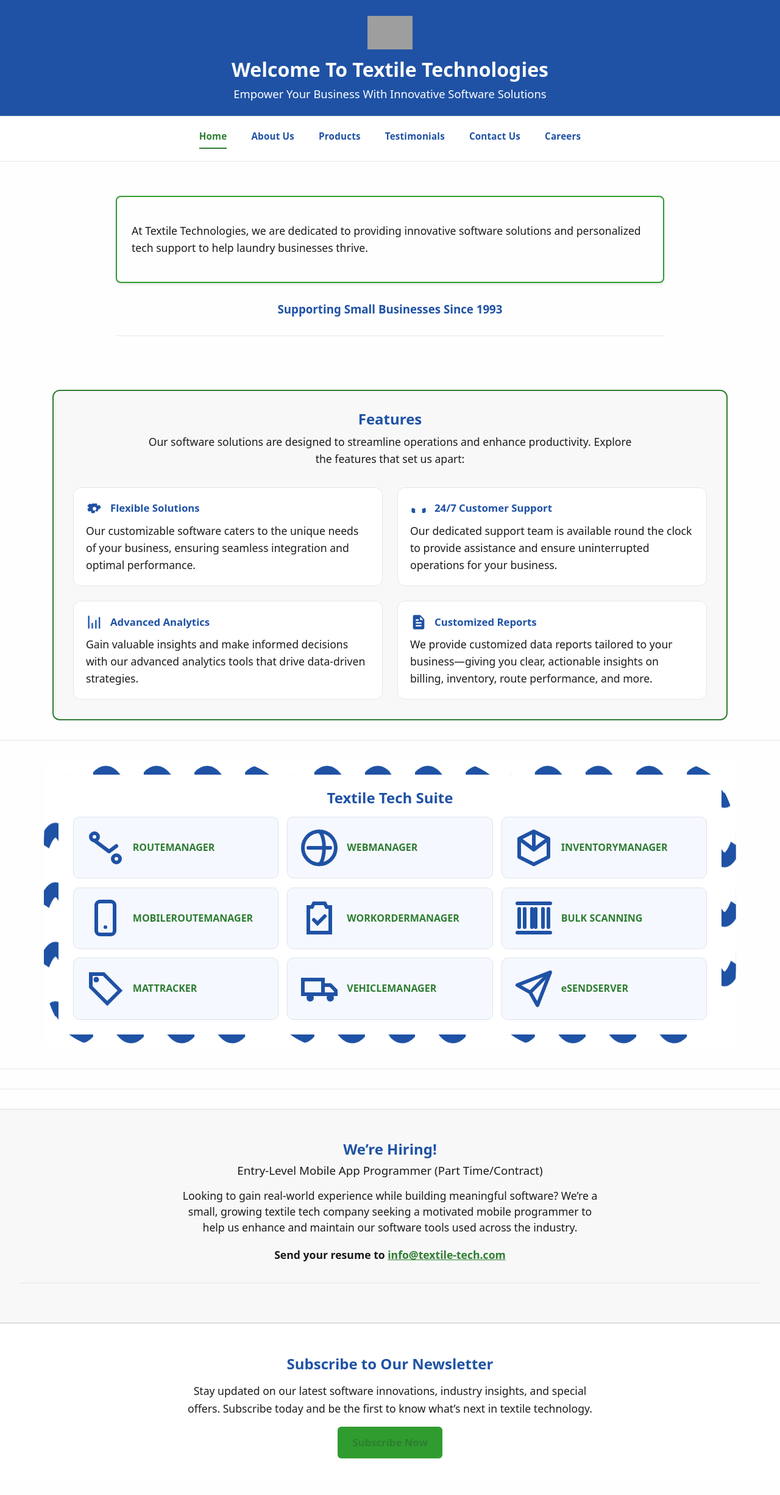
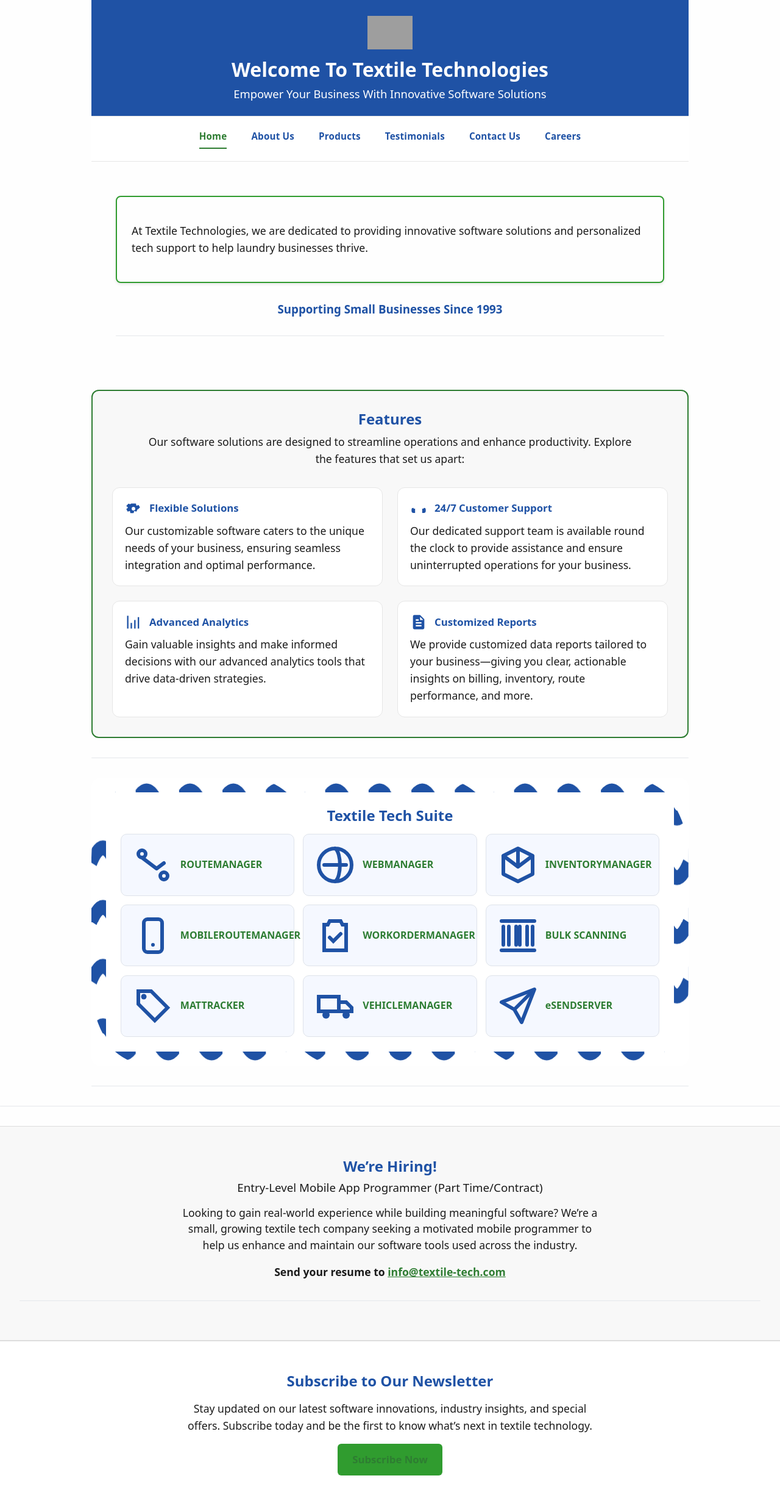
Before and after one commit to EsalvadorIT/TextileTechnologies.github.io, a Jekyll site: the page built from index.html, in a window 1280 px wide. Shown: the whole page at 61% size. Built offline with Jekyll 4.4.1, drawn with Linux system fonts in a browser that asks for light colours; before the commit the page ends 2423 px from its top, so only the background shows below that; grey boxes are pictures that could not be loaded.

Commit message:
Update default.html
center layout

```diff
--- a/_layouts/default.html
+++ b/_layouts/default.html
@@ -25,7 +25,11 @@
       {% include top-nav.html %}
     {% endunless %}
 
-    {{ content }}
+    <main class="page-content">
+      <div class="container">
+        {{ content }}
+      </div>
+    </main>
 
   </body>
 </html>
```
